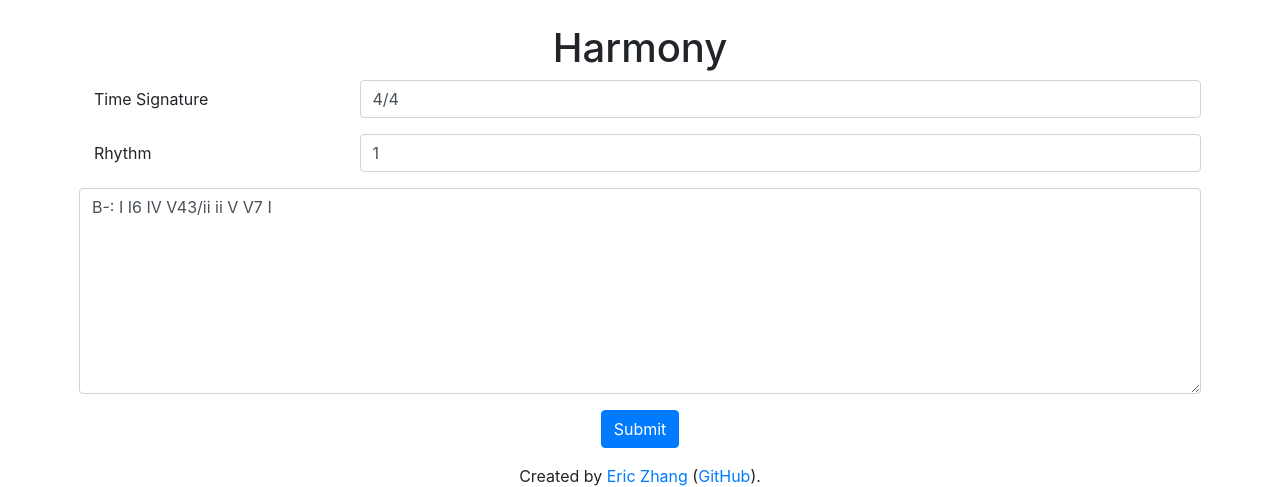
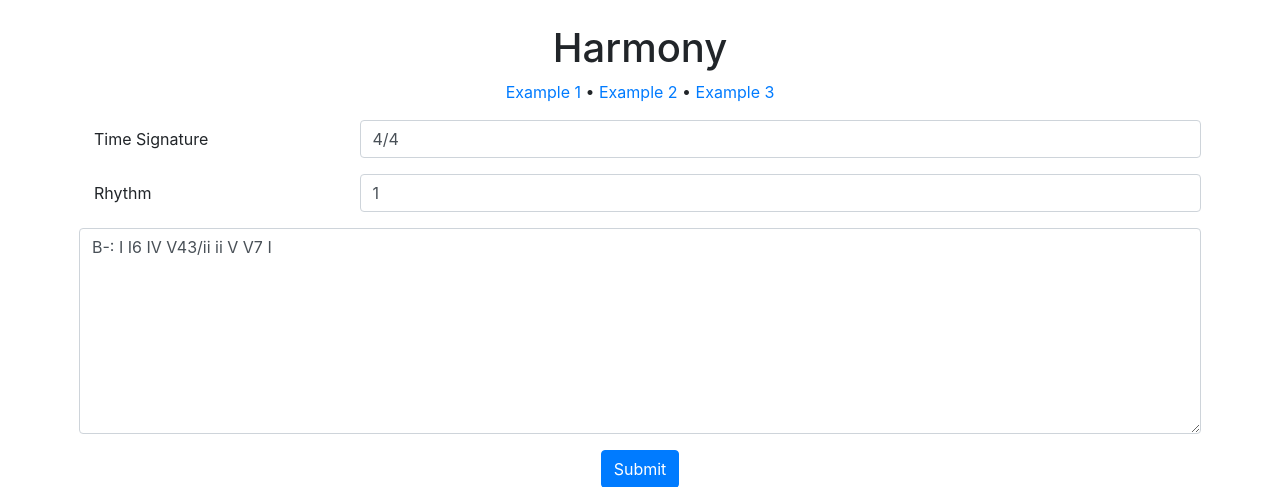
Before and after one commit to ekzhang/harmony, a Flask app: page / in a window 1280 px wide. Shown: the top 487 px of the page. Run offline with Flask 2, Linux system fonts and the light colour scheme; some libraries are stand-ins or nearby versions.

Commit message:
Add links to examples

```diff
--- a/templates/base.html
+++ b/templates/base.html
@@ -28,6 +28,11 @@
     <a href="/" style="color: inherit; text-decoration: none;"
       ><h1>Harmony</h1></a
     >
+    <p>
+      <a href="/view/1">Example 1</a> &bullet;
+      <a href="/view/2">Example 2</a> &bullet;
+      <a href="/view/3">Example 3</a>
+    </p>
 
     <main>
       {% block main %}{% endblock %}
```
